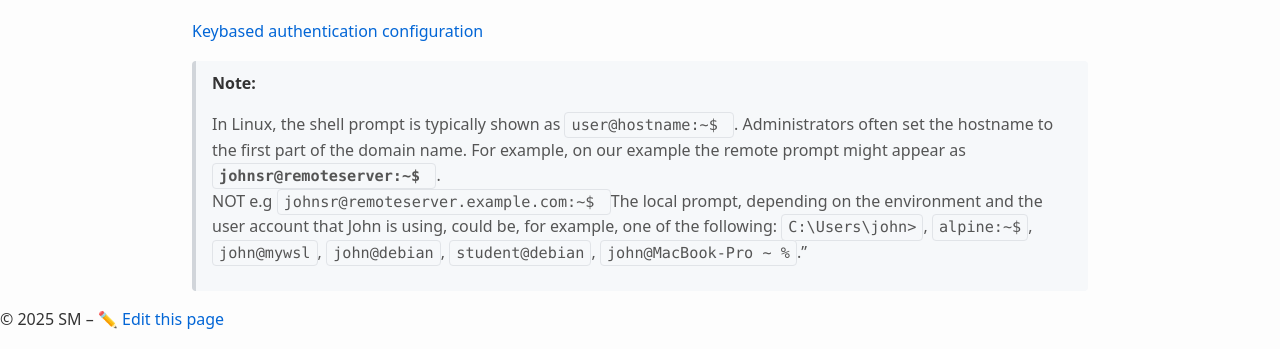
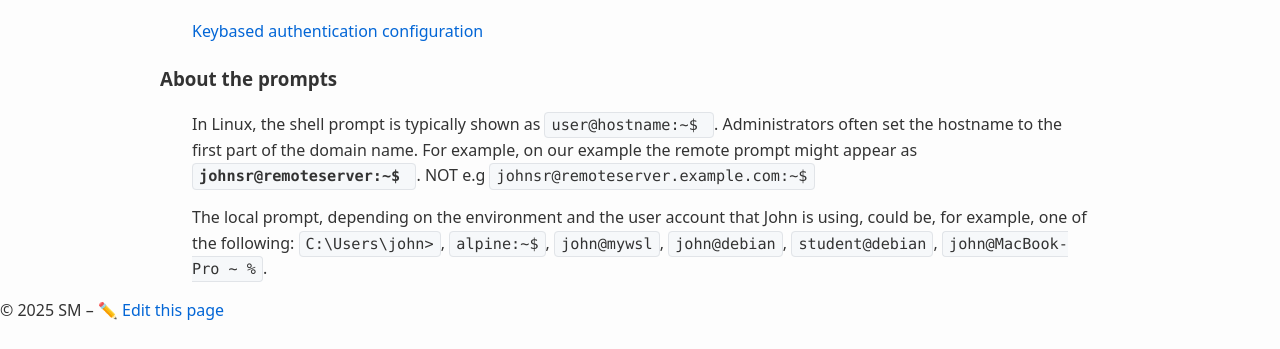
Before and after one commit to averkoc/lx, a Jekyll site: the page built from docs/error1.md, in a window 1280 px wide, cut to the strip 842-1191 px from the top of the page. Built offline with Jekyll 4.4.1, drawn with Linux system fonts in a browser that asks for light colours.

Commit message:
Update prompts explanation in error1.md
Clarified the explanation of shell prompts in Linux and local environments.

```diff
--- a/docs/error1.md
+++ b/docs/error1.md
@@ -17,7 +17,8 @@ Assume that you are the user john and you want to set up key-based authenticatio
 
 [Keybased authentication configuration](ssh.md)
 
+### About the prompts
 
-> In Linux, the shell prompt is typically shown as `user@hostname:~$ `. Administrators often set the hostname to the first part of the domain name. For example, on our example the remote prompt might appear as **`johnsr@remoteserver:~$ `**.
-NOT e.g `johnsr@remoteserver.example.com:~$ `
-> The local prompt, depending on the environment and the user account that John is using, could be, for example, one of the following: `C:\Users\john>`, `alpine:~$`, `john@mywsl`, `john@debian`, `student@debian`, `john@MacBook-Pro ~ %`."
+In Linux, the shell prompt is typically shown as `user@hostname:~$ `. Administrators often set the hostname to the first part of the domain name. For example, on our example the remote prompt might appear as **`johnsr@remoteserver:~$ `**.  NOT e.g `johnsr@remoteserver.example.com:~$ `
+
+The local prompt, depending on the environment and the user account that John is using, could be, for example, one of the following: `C:\Users\john>`, `alpine:~$`, `john@mywsl`, `john@debian`, `student@debian`, `john@MacBook-Pro ~ %`.
```
